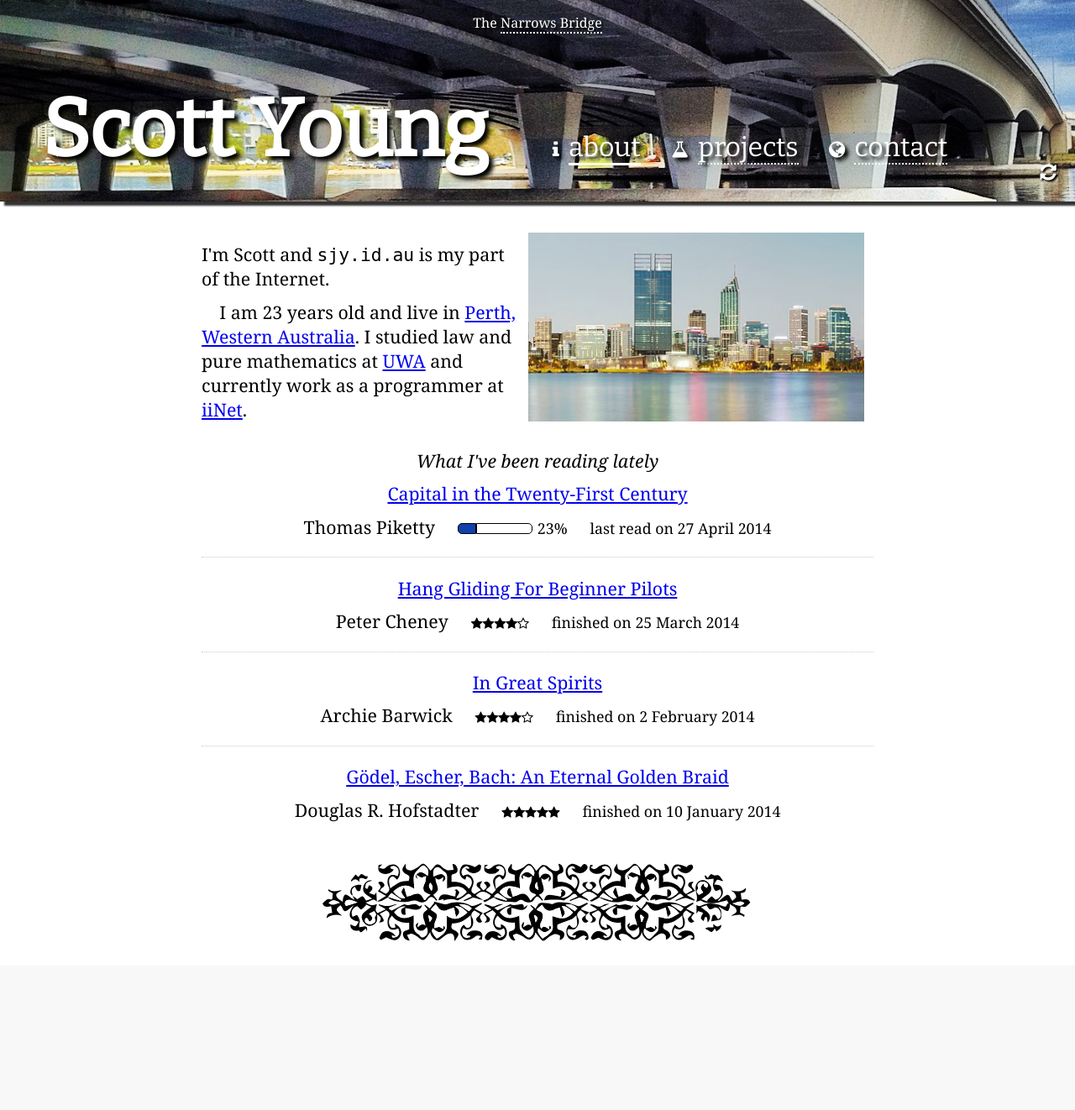
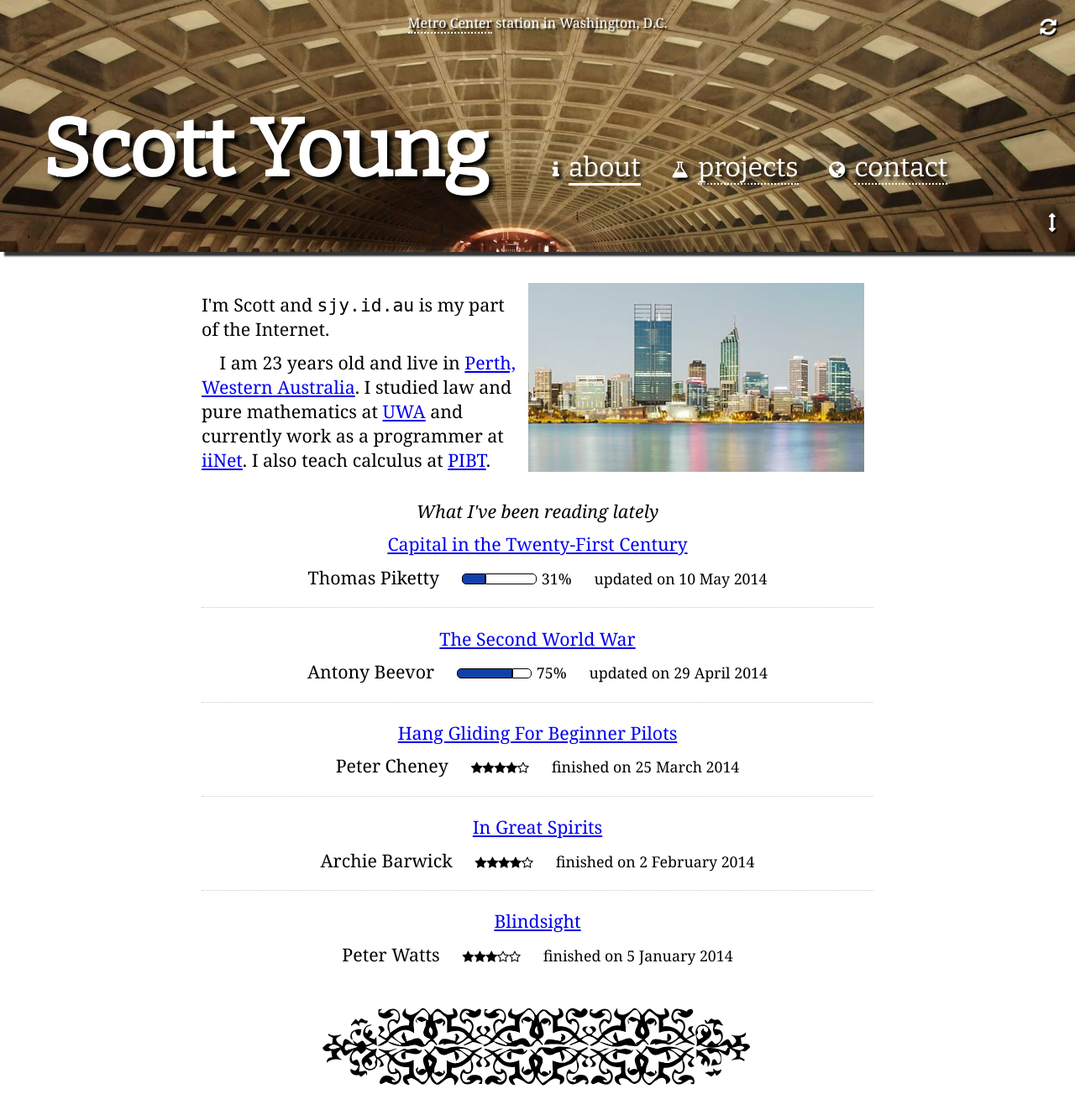
Before and after one commit to splintax/portfolio, a PHP site: page / in a window 1280 px wide, after a click on "about". Shown: the whole page at 84% size. Before the commit the page ends 1121 px from the top, so only its background shows below. Run offline with PHP 8.4, Linux system fonts and the light colour scheme.

Commit message:
fix and refactor goodreads.py after they broke API
add job at PIBT
add button to expand header
tweak CSS and javascript
update and clean up backgrounds
fix fontawesome and CSS bugs in IE

```diff
--- a/goodreads.html
+++ b/goodreads.html
@@ -7,10 +7,23 @@
         <span class="author">Thomas Piketty</span>
 
     <span class="rating">
-        <span class="done" style="width: 0.92em"></span><span class="left" style="width: 3.08em"></span>
-        <small>23%</small>
+        <span class="done" style="width: 1.24em"></span><span class="left" style="width: 2.76em"></span>
+        <small>31%</small>
     </span>
-    <small>last read on 27 April 2014</small>
+    <small>updated on 10 May 2014</small>
+
+    </p></div><!-- end .book -->
+
+    <div class="book"><p>
+        <a href="https://www.goodreads.com/review/show/849787075">The Second World War</a>
+    </p><p>
+        <span class="author">Antony Beevor</span>
+
+    <span class="rating">
+        <span class="done" style="width: 3.0em"></span><span class="left" style="width: 1.0em"></span>
+        <small>75%</small>
+    </span>
+    <small>updated on 29 April 2014</small>
 
     </p></div><!-- end .book -->
 
@@ -36,11 +49,11 @@
     </p></div><!-- end .book -->
 
     <div class="book"><p>
-        <a href="https://www.goodreads.com/review/show/233251556">Gödel, Escher, Bach: An Eternal Golden Braid</a>
+        <a href="https://www.goodreads.com/review/show/797844392">Blindsight</a>
     </p><p>
-        <span class="author">Douglas R. Hofstadter</span>
+        <span class="author">Peter Watts</span>
 
-    <span class="rating"><i class="fa fa-star"></i><i class="fa fa-star"></i><i class="fa fa-star"></i><i class="fa fa-star"></i><i class="fa fa-star"></i></span>
-    <small>finished on 10 January 2014</small>
+    <span class="rating"><i class="fa fa-star"></i><i class="fa fa-star"></i><i class="fa fa-star"></i><i class="fa fa-star-o"></i><i class="fa fa-star-o"></i></span>
+    <small>finished on 5 January 2014</small>
 
     </p></div><!-- end .book -->
--- a/home.css
+++ b/home.css
@@ -43,12 +43,15 @@ img.photo {
 #header {
     color: white;
     height: 30%;
+    min-height: 300px;
     font-family: 'Bitter';
     font-size: 24pt;
     text-shadow: 2px 2px 2px black;
     overflow: hidden;
     position: relative;
     box-shadow: 5px 5px 2px #333;
+    background-position: center right;
+    background-size: cover;
 }
 #header #spacer {
     height: 40%;
@@ -92,10 +95,15 @@ img.photo {
     font-size: 12pt;
     z-index: 3;
 }
-#header #refresh {
-    position: absolute; bottom: 1em; right: 1em;
+#header #refresh, #header #expand {
+    position: absolute;
+    bottom: 1em; right: 1em;
+    height: 1em;
     cursor: pointer;
     z-index: 4;
+}
+#header #refresh {
+    top: 1em;
 }
 
 #sections #contact {font-size: 20pt; text-align: center;}
--- a/home.js
+++ b/home.js
@@ -4,8 +4,7 @@ $(document).ready(function() {
         return c*((t=t/d-1)*t*((s+1)*t + s) + 1) + b;
     };
 
-    // one-off DOM manipulation (wrapping individual letters in <span>);
-    // allows letter-by-letter animation
+    // wrap individual letters in <span> for letterwise animation
     var dir = 'top';
     if (window.location.hash.length > 1)
         dir = 'bottom'; // flip animation if we're already on sub-page
@@ -22,17 +21,14 @@ $(document).ready(function() {
         });
 
     // default view: sections hidden, heading at the bottom of the page
-
-    // skip some animations if
-    // the user is loading the homepage directly
     var animToggle = false; // don't animate by default
-    var showDefaultView = function() {
-        // add classes
+    var showBigPic = function() {
         $('h1').addClass('active');
         $('#nav a').removeClass('active')
 
         // toggle content visibility
         $('#sections, #ruler').hide();
+        $('#expand').fadeOut();
         $('#tagline').fadeIn();
 
         // slide down
@@ -42,44 +38,42 @@ $(document).ready(function() {
         // always animate after the first time
         animToggle = true;
     };
+    var showContent = function() {
+        // toggle content visibility
+        $('#sections, #ruler').show();
+        $('#expand').fadeIn();
+        $('#tagline').hide();
+
+        // slide up
+        $('#header').animate({height: '30%'}, animToggle*800);
+        $('#spacer').animate({height: '40%'}, animToggle*800)
+
+        // always animate after the first time
+        animToggle = true;
+    }
 
     $('h1').click(function() {
         if ($(this).hasClass('active')) {
             $('a[href="#about"]').click();
         } else {
             window.location.hash = '';
-            showDefaultView();
+            showBigPic();
         }
     });
 
-    // helpful jquery extension for <a href="foo">
-    $.fn.target = function() {
-        return $(this.attr('href'));
-    }
-
+    $.fn.target = function() {return $(this.attr('href'));}
     // content view: one section expanded
     $('#nav a[href^="#"]').click(function(event) {
-        // handle link-clicking
+        // add hash and show content
         event.preventDefault();
         window.location.hash = $(this).attr('href');
+        $(this).target().fadeIn().siblings().hide();
 
         // add classes
         $('#nav a, h1').removeClass('active');
         $(this).addClass('active');
 
-        // toggle content visibility
-        $('#sections, #ruler').show();
-        $('#tagline').hide();
-
-        // slide up
-        $('#header').animate({height: '30%'}, animToggle*800);
-        $('#spacer').animate({height: '40%'}, animToggle*800)
-
-        var target = $(this).target();
-        $(this).target().fadeIn().siblings().hide();
-
-        // always animate after the first time
-        animToggle = true;
+        showContent();
     });
 
     // load subpage when loaded from query string
@@ -87,10 +81,11 @@ $(document).ready(function() {
     if (clickedLink.length === 1)
         $('a[href="' + window.location.hash + '"]').click()
     else
-        showDefaultView()
+        showBigPic()
+
+    $('#expand').click(showBigPic);
 
     // external link icons
-    // $('a[href^="http"]').after(' <i class="fa fa-external-link"></i>');
     $('a[href$="pdf"]').after(' <i class="fa fa-file-o"></i>');
 
     var cycleBackgrounds = function() {
--- a/index.php
+++ b/index.php
@@ -13,24 +13,14 @@
 #header { <?
     $BG_IMAGES = [
         [
-            'name' => 'palm',
-            'desc' => 'Plant in the <a href="https://en.wikipedia.org/wiki/Allan_Green_Conservatory">Allan Green Conservatory</a>',
-            'date' => '20 November 2005'
-        ],
-        [
-            'name' => 'stars',
-            'desc' => 'Long exposure of the night sky from <a href="https://maps.google.com/maps?ll=-31.903082,115.761663&spn=0.011185,0.009474&t=m&z=17&layer=c&cbll=-31.902415,115.761132&panoid=-npX7AhWBTPSnr7ESXEtRQ&cbp=12,298.26,,0,-44.85">Scarborough</a>',
-            'date' => '21 December 2005'
+            'name' => 'hang',
+            'desc' => 'Flying at <a href="http://dynamicflight.com.au">Dynamic Flight Hang Gliding School</a>',
+            'date' => '23 April 2014'
         ],
         [
             'name' => 'sunset',
             'desc' => 'Sunset in the <a href="https://en.wikipedia.org/wiki/Blue_Mountains_(New_South_Wales)">Blue Mountains</a>',
             'date' => '10 August 2006'
-        ],
-        [
-            'name' => 'narrows',
-            'desc' => 'The <a href="https://en.wikipedia.org/wiki/Narrows_Bridge_(Perth)">Narrows Bridge</a>',
-            'date' => '13 April 2013'
         ],
         [
             'name' => 'nyc',
@@ -46,9 +36,6 @@
 
     $img = $BG_IMAGES[array_rand($BG_IMAGES)];
     echo "background-image: url('/home/backgrounds/".$img['name'].".jpg');"; ?>
-    background-position: center right;
-    background-repeat: no-repeat;
-    background-size: cover;
 }
 </style>
 <script type="text/javascript">
@@ -69,6 +56,7 @@ window.BG_IMAGES = <?
         <li><i class="fa fa-globe"></i><a href="#contact">contact</a></li>
     </ul>
     <p id="tagline">Perth, Western Australia</p>
+    <i id="expand" class="fa fa-arrows-v"></i>
     <i id="refresh" class="fa fa-refresh"></i>
     <p id="caption"><?= $img['desc'] ?></p>
 </div><!-- end #header -->
@@ -85,7 +73,8 @@ window.BG_IMAGES = <?
     ?> live in <a href="http://en.wikipedia.org/wiki/Perth">Perth, Western
     Australia</a>. I studied law and pure mathematics at <a
     href="http://uwa.edu.au">UWA</a> and currently work as a programmer at
-    <a href="http://ii.net">iiNet</a>.</p>
+    <a href="http://ii.net">iiNet</a>. I also teach calculus at
+    <a href="http://pibt.wa.edu.au/">PIBT</a>.</p>
 
     <div id="books">
     <? include('goodreads.html'); ?>
```
Also changed, not shown: backgrounds/hang.jpg (added), backgrounds/narrows.jpg (deleted), backgrounds/palm.jpg (deleted), backgrounds/stars.jpg (deleted), lib/font-awesome/fonts/.htaccess (added), 1 other file.
